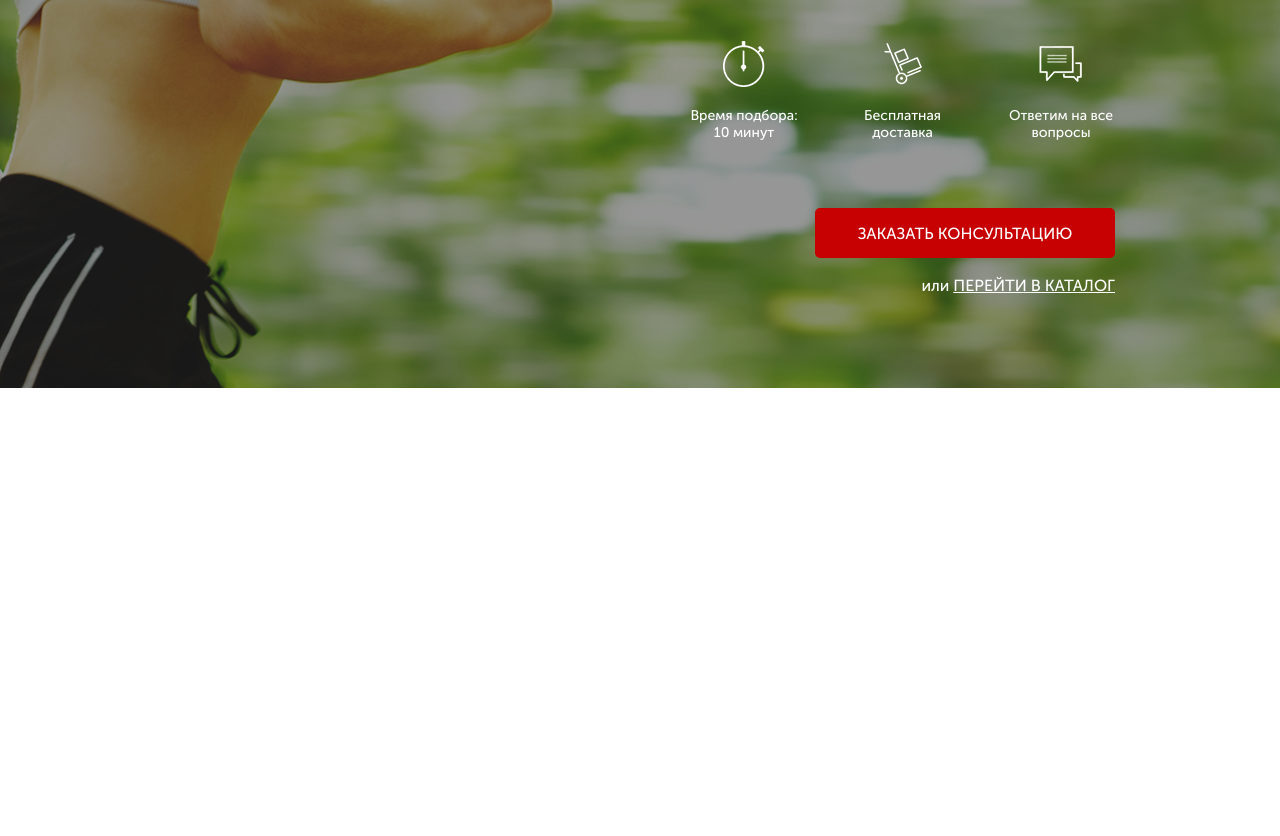
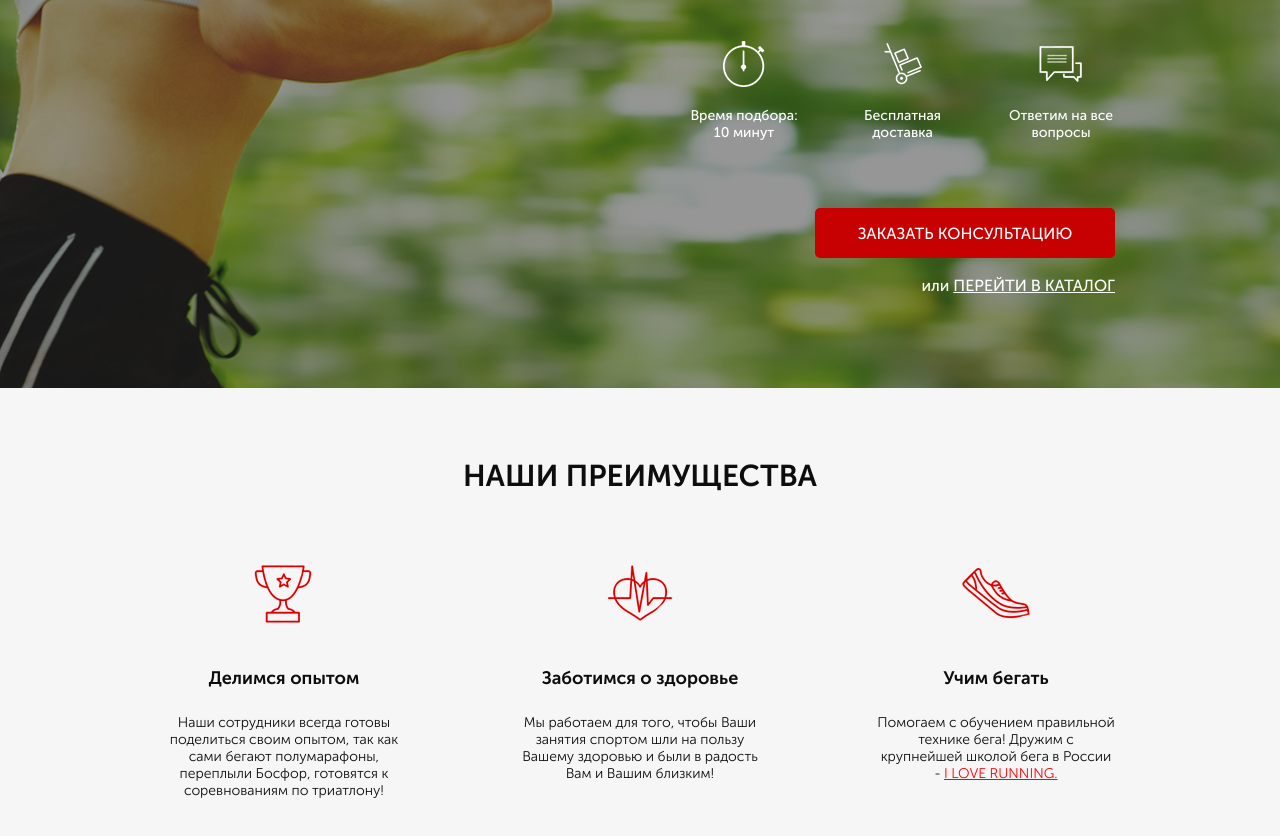
Before and after one commit to wowblvck/pulse, a website: page src/index.html in a window 1280 px wide. Shown: the part 264-1100 px from the top of the page. Before the commit the page ends 800 px from the top, so only its background shows below. Drawn offline with Linux system fonts and the light colour scheme.

Commit message:
Add Advantage Block and Title Global Block

```diff
--- a/src/index.html
+++ b/src/index.html
@@ -50,5 +50,33 @@
             </div>
         </div>
     </div>
+    <div class="advantage">
+        <div class="container">
+            <h2 class="title">НАШИ ПРЕИМУЩЕСТВА</h2>
+            <div class="advantage__wrapper">
+                <div class="advantage__item">
+                    <img src="img/cup.png" class="advantage__icon" alt="cup">
+                    <div class="advantage__subtitle">Делимся опытом</div>
+                    <div class="advantage__descr">
+                        Наши сотрудники всегда готовы поделиться своим опытом, так как сами бегают полумарафоны, переплыли Босфор, готовятся к соревнованиям по триатлону!
+                    </div>
+                </div>
+                <div class="advantage__item">
+                    <img src="img/heart.png" class="advantage__icon" alt="heart">
+                    <div class="advantage__subtitle">Заботимся о здоровье</div>
+                    <div class="advantage__descr">
+                        Мы работаем для того, чтобы Ваши занятия спортом шли на пользу Вашему здоровью и были в радость Вам и Вашим близким!
+                    </div>
+                </div>
+                <div class="advantage__item">
+                    <img src="img/shoe.png" class="advantage__icon" alt="shoes">
+                    <div class="advantage__subtitle">Учим бегать</div>
+                    <div class="advantage__descr">
+                        Помогаем с обучением правильной технике бега! Дружим с крупнейшей школой бега в России - <a href="#">I LOVE RUNNING.</a>
+                     </div>
+                </div>
+            </div>
+        </div>
+    </div>
 </body>
 </html>
--- /dev/null
+++ b/src/sass/_advantage.scss
@@ -0,0 +1,39 @@
+.advantage {
+    min-height: 470px;
+    padding: 70px 0 78px 0;
+    background-color: #f6f6f6;
+    &__header {
+        color: #0d0d0d;
+        font-size: 30px;
+        font-weight: 700;
+        text-align: center;
+    }
+    &__wrapper {
+        display: flex;
+        justify-content: space-between;
+        margin-top: 65px;
+    }
+    &__item {
+        display: flex;
+        flex-direction: column;
+        align-items: center;
+        width: 238px;
+    }
+    &__subtitle {
+        margin-top: 38px;
+        color: #0d0d0d;
+        font-size: 18px;
+        font-weight: 700;
+    }
+    &__descr {
+        margin-top: 25px;
+        color: #0d0d0d;
+        font-size: 14px;
+        font-weight: 300;
+        text-align: center;
+        a {
+            color: #ff0000;
+            text-decoration: underline;
+        }
+    }
+}
--- /dev/null
+++ b/src/sass/_titles.scss
@@ -0,0 +1,6 @@
+.title {
+    color: #0d0d0d;
+    font-size: 30px;
+    font-weight: 700;
+    text-align: center;
+}
--- a/src/sass/style.scss
+++ b/src/sass/style.scss
@@ -11,3 +11,5 @@
 @import 'promo';
 @import 'header';
 @import 'buttons';
+@import 'advantage';
+@import 'titles';
```
Also changed, not shown: src/css/style.min.css.
